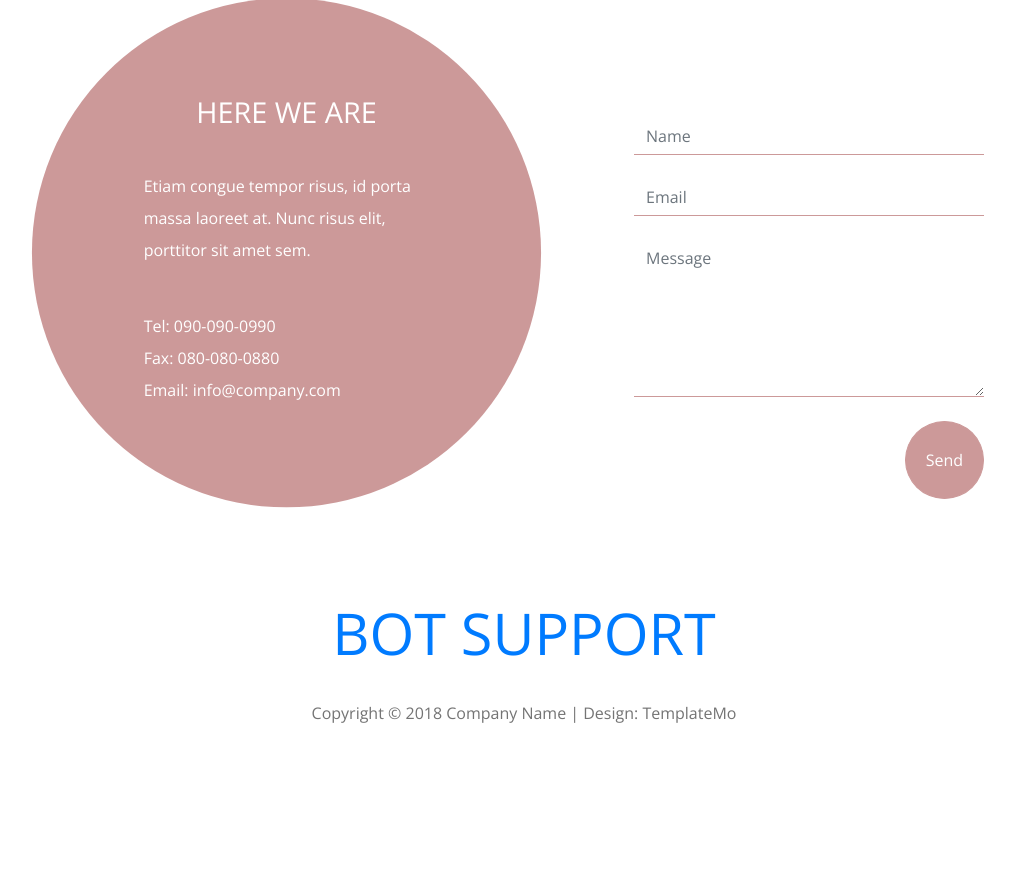
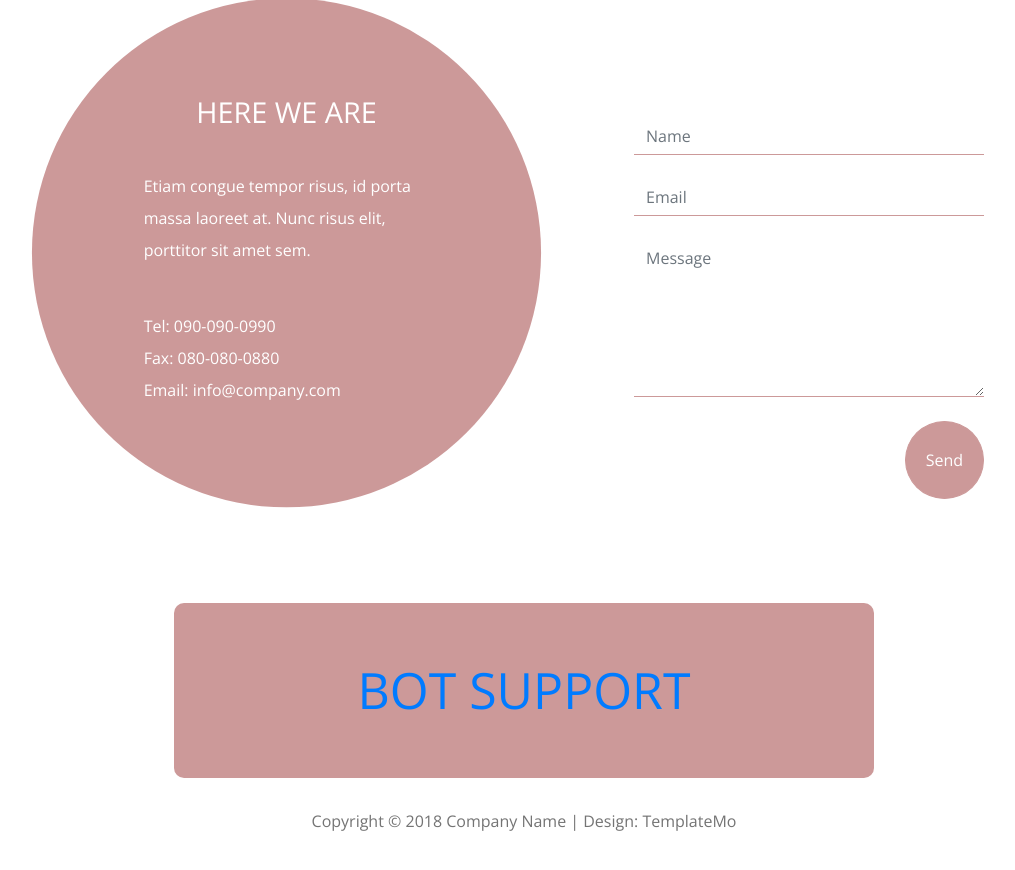
Before and after one commit to deerajlucky/-Elevated-Fashion-Website, a plain HTML site: page index.html in a window 1280 px wide. Shown: the part 2795-3665 px from the top of the page, without its empty margins (116-1131 px from the left). Before the commit the page ends 3591 px from the top, so only its background shows below. Drawn offline with nearby package versions, Linux system fonts and the light colour scheme.

Commit message:
Update index.html

```diff
--- a/index.html
+++ b/index.html
@@ -2,6 +2,48 @@
 <html lang="en">
 
 <head>
+
+  <meta name="viewport" content="width=device-width, initial-scale=1">
+  <style>
+  .button {
+    border-radius: 10px;
+    background-color: #CC9999;
+    border: none;
+    color: #FFFFFF;
+    text-align: center;
+    font-size: 50px;
+    padding: 50px;
+    width: 700px;
+    transition: all 0.5s;
+    cursor: pointer;
+    margin: 5px;
+  }
+
+  .button span {
+    cursor: pointer;
+    display: inline-block;
+    position: relative;
+    transition: 0.5s;
+  }
+
+  .button span:after {
+    content: '\00bb';
+    position: absolute;
+    opacity: 0;
+    top: 0;
+    right: -20px;
+    transition: 0.5s;
+  }
+
+  .button:hover span {
+    padding-right: 50px;
+  }
+
+  .button:hover span:after {
+    opacity: 1;
+    right: 0;
+    }
+    </style>
   <meta charset="utf-8">
   <meta name="viewport" content="width=device-width, initial-scale=1">
 
@@ -183,7 +225,8 @@ http://www.templatemo.com/tm-519-beauty
       </form>
     </div>
   </section>
- <center> <a href="https://telegram.me/deeraj_bot"><h1>BOT SUPPORT </h1></a></center>
+
+ <center><button class="button"><span><a href="https://telegram.me/deeraj_bot">BOT SUPPORT </span></button></a></center>
 
   <footer class="pt-4 pb-4">
     <p class="text-center tm-text-light-dark">Copyright &copy; 2018 Company Name
@@ -232,6 +275,5 @@ http://www.templatemo.com/tm-519-beauty
     });
   });
 </script>
-<center> BOT SUPPORT <a href="https://telegram.me/deeraj_bot"></center>
 </body>
 </html>
```
